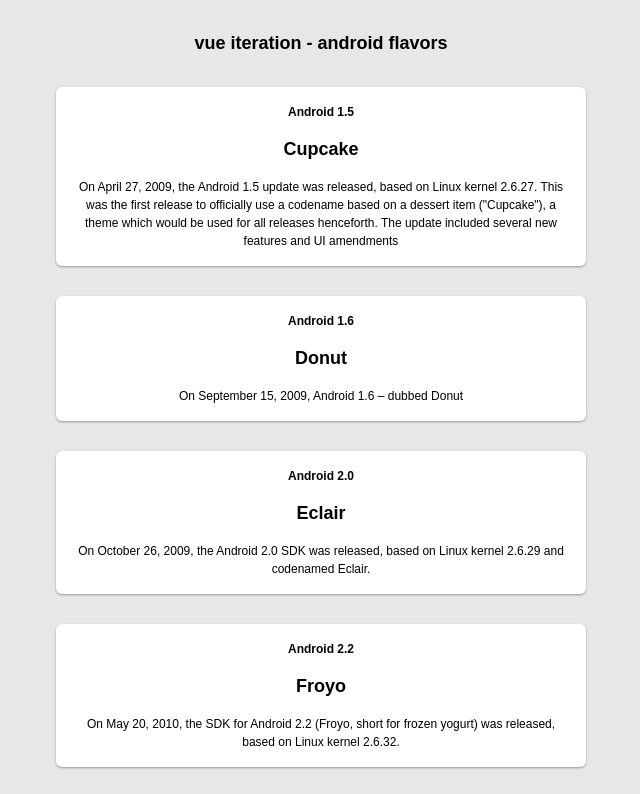
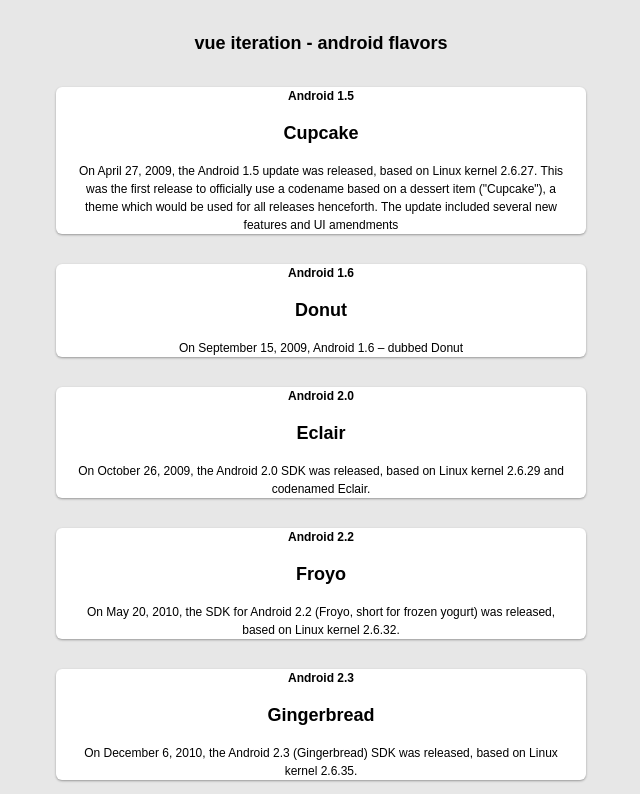
Before and after one commit to johnuberbacher/vue-projects, a plain HTML site: page iteration/index.html in a window 1280 px wide. Shown: the top 794 px of the page, without its empty margins (319-959 px from the left). Drawn offline with nearby package versions, Linux system fonts and the light colour scheme.

Commit message:
Revert "fix"
This reverts commit f6cc0723d86f70bd7a67669ac9975c0f74ecc76c.

```diff
--- a/iteration/css/style.css
+++ b/iteration/css/style.css
@@ -9,7 +9,7 @@
 h1,h2,h3,h4,h5, p { margin: 15px 0; font-family: 'Arial', sans-serif;}
 div { margin: 30px auto; padding: 0; }
 div div {
-    padding: 1px 15px;
+    padding: 0 15px;
     background: #fff;
     border-radius:6px;
     background-color: #fff;
```
